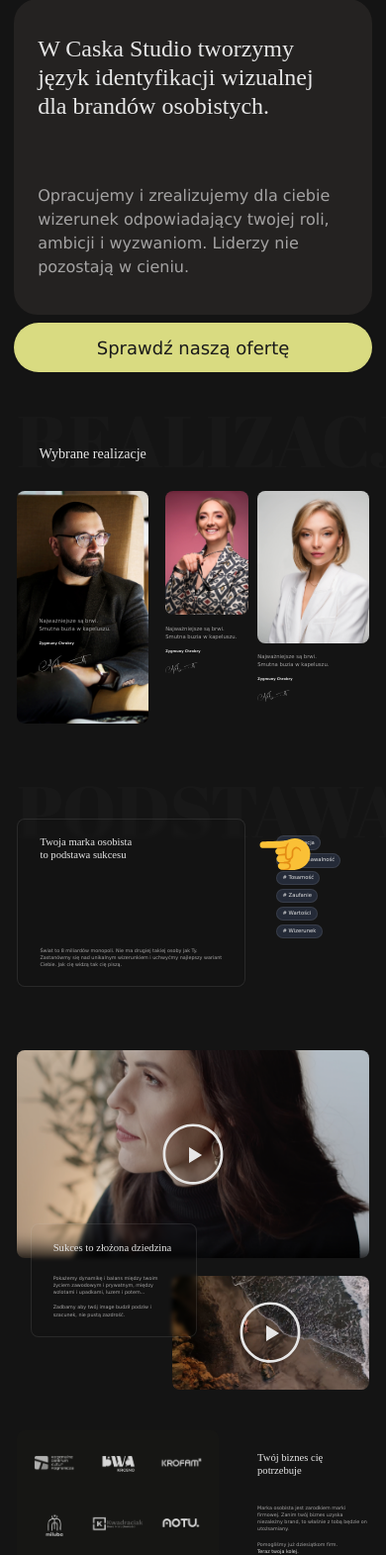
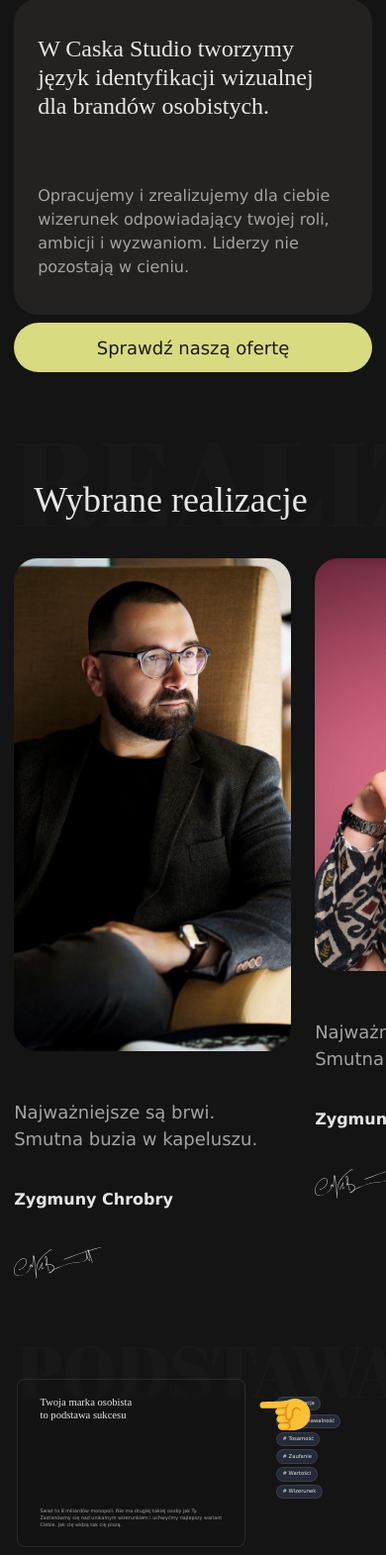
Before and after one commit to MakiBM/caska-studio, a PHP site: page / in a window 390 px wide. Shown: the part 834-2405 px from the top of the page at 99% size. Run offline with PHP 8.4, Linux system fonts and the light colour scheme; some web fonts are replaced.

Commit message:
testimonials mobile

```diff
--- a/components/testimonials.php
+++ b/components/testimonials.php
@@ -2,6 +2,9 @@
   <div class="testimonials__container">
     <div class="testimonials__bg-text">Realizacje</div>
     <h2 class="testimonials__title">Wybrane realizacje</h2>
+  </div>
+  <div class="testimonials__scroll">
+  <div class="testimonials__container">
       <ul class="testimonials__list">
         <li class="testimonials__item">
         <div class="testimonials__image">
@@ -56,6 +59,7 @@
         </li>
       </ul>
     </div>
+  </div>
 </section>
 
 <style>
@@ -89,15 +93,42 @@
     color: var(--color-foreground-1);
   }
 
+  .testimonials__scroll {
+    overflow-x: auto;
+    scrollbar-width: none;
+    -ms-overflow-style: none;
+
+    &::-webkit-scrollbar {
+      display: none;
+    }
+  }
+
   .testimonials__list {
     display: flex;
     gap: 40rem;
   }
 
   .testimonials__item {
+    position: relative;
+
     &:nth-of-type(1) { width: calc(5 / 12 * 100%); }
     &:nth-of-type(2) { width: calc(3 / 12 * 100%); }
     &:nth-of-type(3) { width: calc(4 / 12 * 100%); }
+
+    &:nth-of-type(1) {
+      padding-right: 40rem;
+
+      .testimonials__content {
+        z-index: 1;
+        position: absolute;
+        top: 50%;
+        left: 100rem;
+      }
+
+      .testimonials__signature {
+        width: 240rem;
+      }
+    }
   }
 
   .testimonials__image {
@@ -128,22 +159,67 @@
     width: 150rem;
   }
 
+  @media (max-width: 1024px) {
+
+    .testimonials__container {
+      max-width: clamp(320px, calc(100% - 128rem), calc(600px - 128rem));
+      margin: 64rem auto;
+      padding: 0;
+    }
+
+    .testimonials__bg-text {
+      margin-top: 24px;
+      font-size: 120px;
+    }
+
+    .testimonials__title {
+      margin-left: 20px;
+      margin-top: -80px;
+      margin-bottom: 80rem;
+      font-size: 36px;
+    }
+
+    .testimonials__list {
+      gap: 24px;
+      width: fit-content;
+    }
+
     .testimonials__item {
-    position: relative;
+      flex-shrink: 0;
+
+      &:nth-of-type(1) { width: clamp(280px, 70vw, 400px); }
+      &:nth-of-type(2) { width: clamp(280px, 70vw, 400px); }
+      &:nth-of-type(3) { width: clamp(280px, 70vw, 400px); }
 
       &:nth-of-type(1) {
-      padding-right: 40rem;
+        padding-right: 0;
 
         .testimonials__content {
-        z-index: 1;
-        position: absolute;
-        top: 50%;
-        left: 100rem;
+          position: static;
+        }
+      }
+    }
+
+    .testimonials__image {
+      border-radius: 24px;
+    }
+
+    .testimonials__content {
+      margin-top: 48px;
+    }
+
+    .testimonials__text {
+      font-size: 18px;
+    }
+
+    .testimonials__author {
+      margin-top: 36px;
+      font-size: 16px;
     }
 
     .testimonials__signature {
-        width: 240rem;
-      }
+      margin-top: 36px;
+      width: 400rem !important;
     }
   }
 </style>
```
Lines whose indentation alone changed are shown as unchanged.
